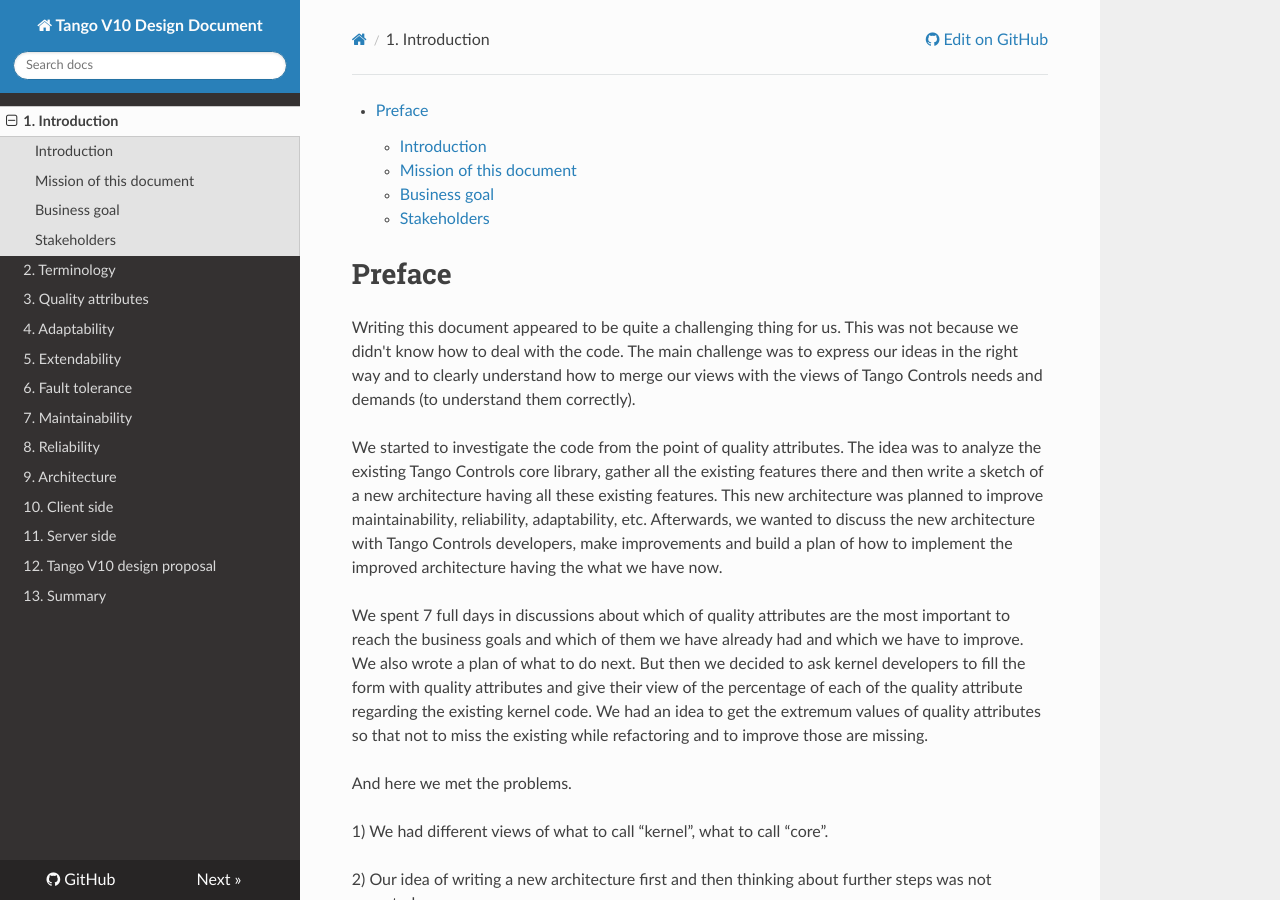
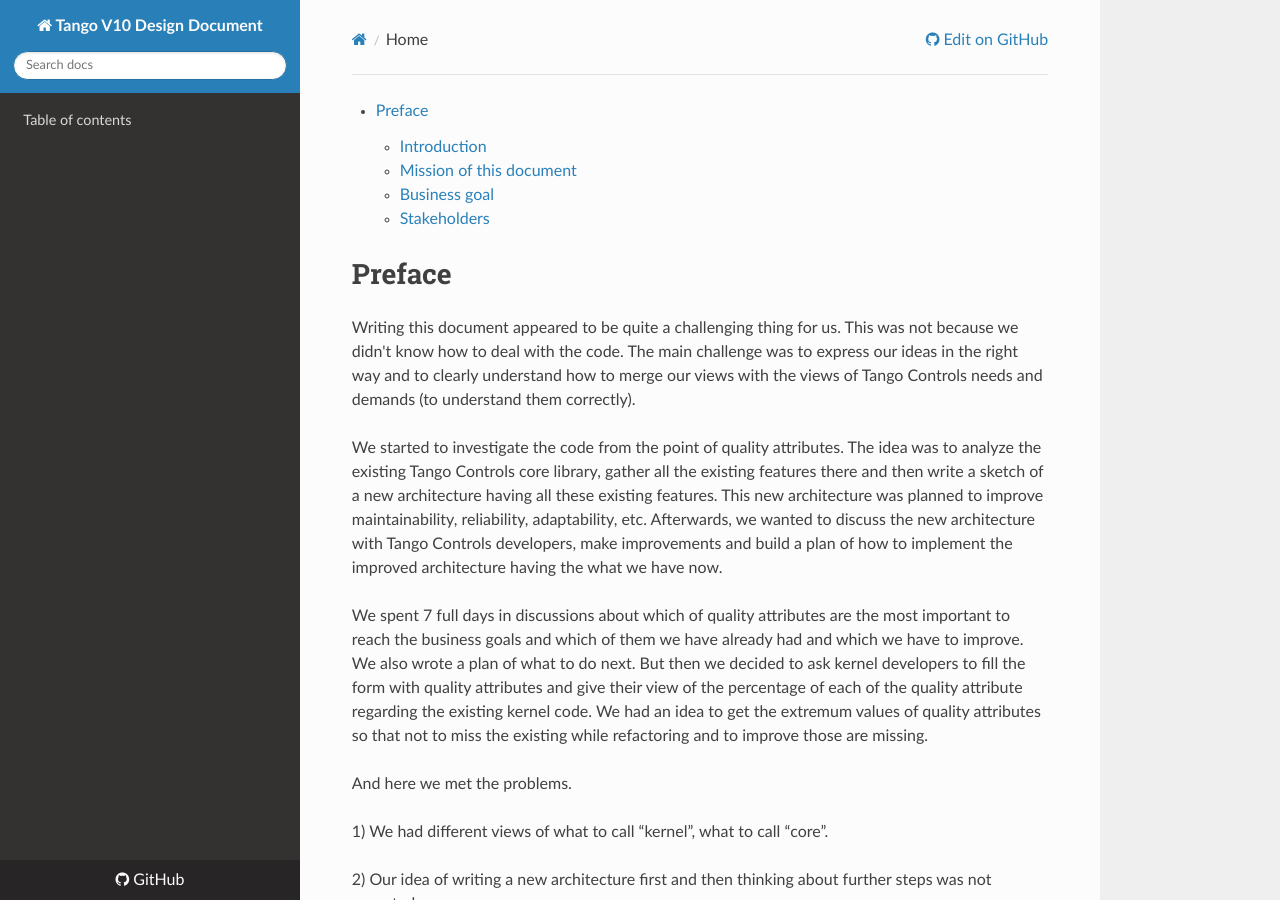
Before and after one commit to Ingvord/tango-v10-design-doc, an MkDocs documentation site: the page built from docs/index.md, in a window 1280 px wide and 900 px high. Built offline with MkDocs 1.6.1, drawn with Linux system fonts in a browser that asks for light colours; nearby versions of some CDN libraries.

Commit message:
Update mkdocs.yml

```diff
--- a/mkdocs.yml
+++ b/mkdocs.yml
@@ -5,16 +5,4 @@ theme: readthedocs
 #theme_dir: 'docs/_theme/tango-cs'
 
 nav:
-- '1. Introduction': 'index.md'
-- '2. Terminology': 'terminology.md'
-- '3. Quality attributes': 'quality_attributes.md'
-- '4. Adaptability': 'adaptability.md'
-- '5. Extendability': 'extendability.md'
-- '6. Fault tolerance': 'fault_tolerance.md'
-- '7. Maintainability': 'maintainability.md'
-- '8. Reliability': 'reliability.md'
-- '9. Architecture': 'architecture.md'
-- '10. Client side': 'client.md'
-- '11. Server side': 'server.md'
-- '12. Tango V10 design proposal': 'tango_v10.md'
-- '13. Summary': 'summary.md'
+- 'Table of contents': 'toc.md'
```
